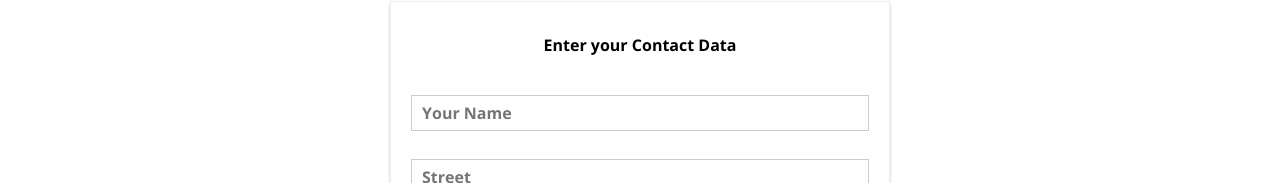
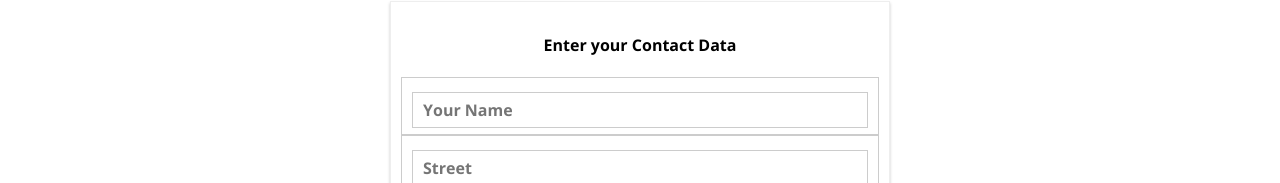
Before and after one commit to DanyGal84/react-course, a React app in the folder burguer-builder/: page /checkout in a window 1280 px wide. Both pictures are taken after a click on the button "CONTINUE". Shown: the part 617-800 px from the top of the page. Built offline with nearby package versions, Linux system fonts and the light colour scheme.

Commit message:
Section 13, Lesson 251

```diff
--- a/burguer-builder/src/components/UI/Button/Button.css
+++ b/burguer-builder/src/components/UI/Button/Button.css
@@ -15,6 +15,11 @@
   padding-left: 0;
 }
 
+.Button:disabled {
+  color: #ccc;
+  cursor: not-allowed;
+}
+
 .Success {
   color: #5C9210;
 }
--- a/burguer-builder/src/components/UI/Button/Button.js
+++ b/burguer-builder/src/components/UI/Button/Button.js
@@ -3,7 +3,7 @@ import React from 'react';
 import classes from './Button.css';
 
 const button = (props) => (
-  <button className={[classes.Button, classes[props.btnType]].join(' ')} onClick={props.clicked}>{props.children}</button>
+  <button className={[classes.Button, classes[props.btnType]].join(' ')} disabled={props.disabled} onClick={props.clicked}>{props.children}</button>
 );
 
 export default button;
--- a/burguer-builder/src/components/UI/Input/Input.css
+++ b/burguer-builder/src/components/UI/Input/Input.css
@@ -25,3 +25,8 @@
   outline: none;
   background-color: #ccc;
 }
+
+.Invalid {
+  border: 1px solid red;
+  background-color: #FDA49A;
+}
--- a/burguer-builder/src/components/UI/Input/Input.js
+++ b/burguer-builder/src/components/UI/Input/Input.js
@@ -4,28 +4,33 @@ import classes from './Input.css';
 
 const input = (props) => {
   let inputElement = null;
+  const inputClasses = [classes.InputElement];
+
+  if(props.invalid && props.shouldValidate && props.touched) {
+    inputClasses.push(classes.Invalid);
+  }
 
   switch (props.elementType) {
     case ('input') :
-      inputElement = <input className={classes.InputElement} {...props.elementConfig} value={props.value}/>;
+      inputElement = <input className={inputClasses.join(' ')} {...props.elementConfig} value={props.value} onChange={props.changed}/>;
       break;
     case ('textarea') :
-      inputElement = <textarea className={classes.InputElement} {...props.elementConfig} value={props.value}/>;
+      inputElement = <textarea className={inputClasses.join(' ')} {...props.elementConfig} value={props.value} onChange={props.changed}/>;
       break;
     case ('select') :
       inputElement =(
-        <select className={classes.InputElement} value={props.value}>
+        <select className={inputClasses.join(' ')} value={props.value} onChange={props.changed}>
           { props.elementConfig.options.map(option => (
             <option key={option.value} value={option.value}>{option.displayValue}</option>
           ))}
         </select>);
       break;
     default:
-      inputElement = <input className={classes.InputElement} {...props.elementConfig} value={props.value}/>;
+      inputElement = <input className={inputClasses(' ')} {...props.elementConfig} value={props.value} onChange={props.changed}/>;
   }
 
   return (
-    <div className={classes.Input}>
+    <div className={inputClasses.join(' ')}>
       <label className={classes.Label}>{props.label}</label>
       { inputElement }
     </div>
--- a/burguer-builder/src/containers/Checkout/ContactData/ContactData.js
+++ b/burguer-builder/src/containers/Checkout/ContactData/ContactData.js
@@ -15,7 +15,12 @@ class ContactData extends Component {
           type: 'text',
           placeholder: 'Your Name'
         },
-        value: ''
+        value: '',
+        validation: {
+          required: true
+        },
+        valid: false,
+        touched: false
       },
       street: {
         elementType: 'input',
@@ -23,7 +28,12 @@ class ContactData extends Component {
           type: 'text',
           placeholder: 'Street'
         },
-        value: ''
+        value: '',
+        validation: {
+          required: true
+        },
+        valid: false,
+        touched: false
       },
       zipCode: {
         elementType: 'input',
@@ -31,7 +41,14 @@ class ContactData extends Component {
           type: 'text',
           placeholder: 'Zip Code'
         },
-        value: ''
+        value: '',
+        validation: {
+          required: true,
+          minLength: 5,
+          maxLength: 5
+        },
+        valid: false,
+        touched: false
       },
       country: {
         elementType: 'input',
@@ -39,7 +56,12 @@ class ContactData extends Component {
           type: 'text',
           placeholder: 'Country'
         },
-        value: ''
+        value: '',
+        validation: {
+          required: true
+        },
+        valid: false,
+        touched: false
       },
       email: {
         elementType: 'input',
@@ -47,7 +69,12 @@ class ContactData extends Component {
           type: 'email',
           placeholder: 'Your E-mail'
         },
-        value: ''
+        value: '',
+        validation: {
+          required: true
+        },
+        valid: false,
+        touched: false
       },
       deliveryMethod: {
         elementType: 'select',
@@ -57,19 +84,50 @@ class ContactData extends Component {
             { value: 'cheapest', displayValue: 'Cheapest'}
           ]
         },
-        value: ''
+        value: 'fastest',
+        validation: {},
+        valid: true
       }
     },
+    formIsValid: false,
     loading: false
+  }
+
+  checkValidity(value, rules) {
+    let isValid = true;
+
+    if(!rules) {
+      return true;
+    }
+
+    if (rules.required) {
+      isValid = value.trim() !== '' && isValid;
+    }
+
+    if (rules.minLength) {
+      isValid = value.length >= rules.minLength && isValid;
+    }
+
+    if(rules.maxLength) {
+      isValid = value.length <= rules.maxLength && isValid;
+    }
+
+    return isValid;
   }
 
   orderHandler = (event) => {
     event.preventDefault();
+    const formData = {};
+
+    for (let formElementIdentifier in this.state.orderForm) {
+      formData[formElementIdentifier] = this.state.orderForm[formElementIdentifier].value;
+    }
 
     this.setState({ loading: true });
     const order = {
       ingredients: this.props.ingredients,
-      price: this.props.price
+      price: this.props.price,
+      orderData: formData
     }
 
     axios.post('/orders.json', order).then(response => {
@@ -78,6 +136,24 @@ class ContactData extends Component {
     }).catch(error => {
       this.setState({ loading: false });
     });
+  }
+
+  inputChangedHandler = (event, inputIdentifier) => {
+    const updatedOrderForm = { ...this.state.orderForm };
+    const updatedFormElement = { ...updatedOrderForm[inputIdentifier] };
+
+    updatedFormElement.value = event.target.value;
+    updatedFormElement.valid = this.checkValidity(updatedFormElement.value, updatedFormElement.validation);
+    updatedFormElement.touched = true;
+
+    let formIsValid = true;
+
+    for (let inputIdentifier in updatedOrderForm) {
+      formIsValid = updatedOrderForm[inputIdentifier].valid && formIsValid;
+    }
+
+    updatedOrderForm[inputIdentifier] = updatedFormElement;
+    this.setState({ orderForm: updatedOrderForm, formIsValid: formIsValid });
   }
 
   render() {
@@ -91,11 +167,19 @@ class ContactData extends Component {
     }
 
     let form = (
-      <form>
+      <form onSubmit={this.orderHandler}>
         { formElementsArray.map(formElement => (
-          <Input key={formElement.id} elementType={formElement.config.elementType} elementConfig={formElement.config.elementConfig} value={formElement.config.value}/>
+          <Input
+            key={formElement.id}
+            elementType={formElement.config.elementType}
+            elementConfig={formElement.config.elementConfig}
+            value={formElement.config.value}
+            invalid={!formElement.config.valid}
+            shouldValidate={formElement.config.validation}
+            touched={formElement.config.touched}
+            changed={(event) => this.inputChangedHandler(event, formElement.id)}/>
         ))}
-        <Button btnType="Success" clicked={this.orderHandler}>ORDER</Button>
+        <Button btnType="Success" disabled={!this.state.formIsValid}>ORDER</Button>
       </form>
     );
     if(this.state.loading) {
```
